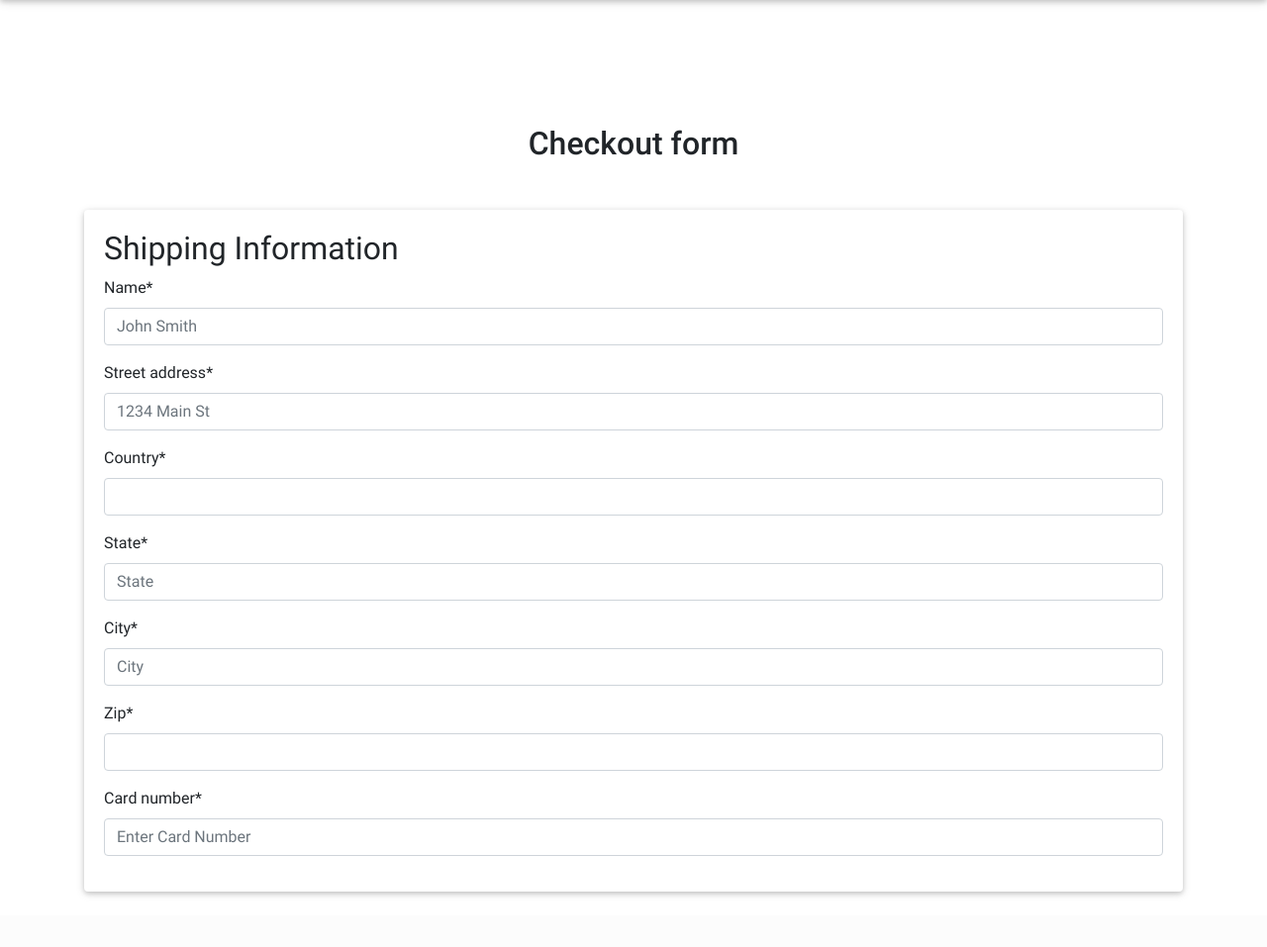
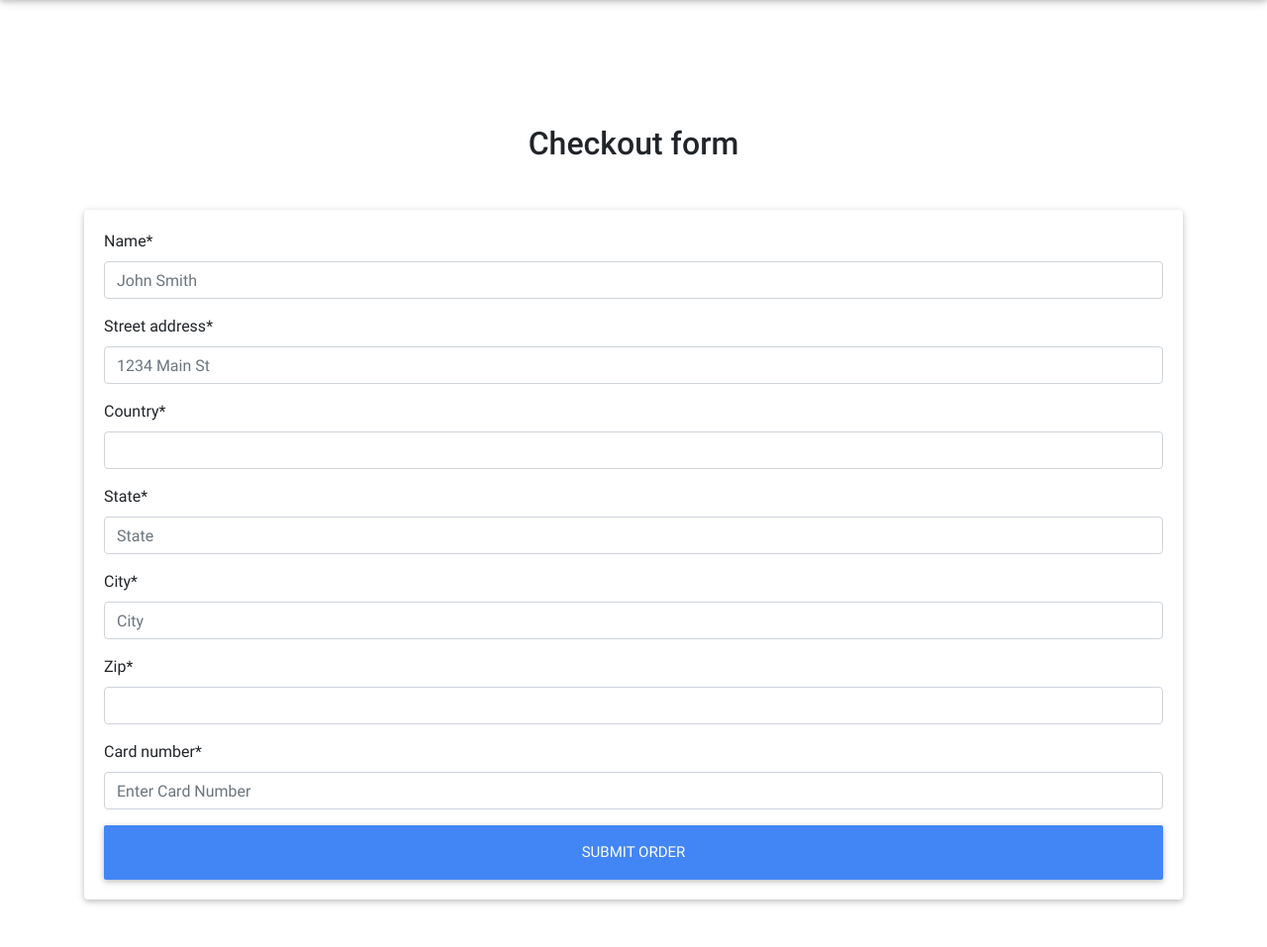
Before and after one commit to alexsonnysar/uh-se-ecommerce-app, a Django app: page /checkout/ in a window 1280 px wide. Shown: the part 66-1023 px from the top of the page at 99% size. Before the commit the page ends 971 px from the top, so only its background shows below. Run offline with Django 3.2, Linux system fonts and the light colour scheme; some libraries are stand-ins or nearby versions.

Commit message:
Added back submit button

```diff
--- a/templates/checkout-page.html
+++ b/templates/checkout-page.html
@@ -22,10 +22,23 @@
             <!--Card content-->
             <form method="POST" class="card-body">
               {%csrf_token%}
-              <h2>Shipping Information</h2>
               {{ form|crispy }}
 
+              <button class="btn btn-primary btn-lg btn-block" type="submit">Submit Order</button>
+
+            </form>
+
+          </div>
           <!--/.Card-->
+
+        </div>
+        <!--Grid column-->
+
+        <!--Grid column-->
+        <div class="col-md-4 mb-4">
+
+
+
 
         </div>
         <!--Grid column-->
```
